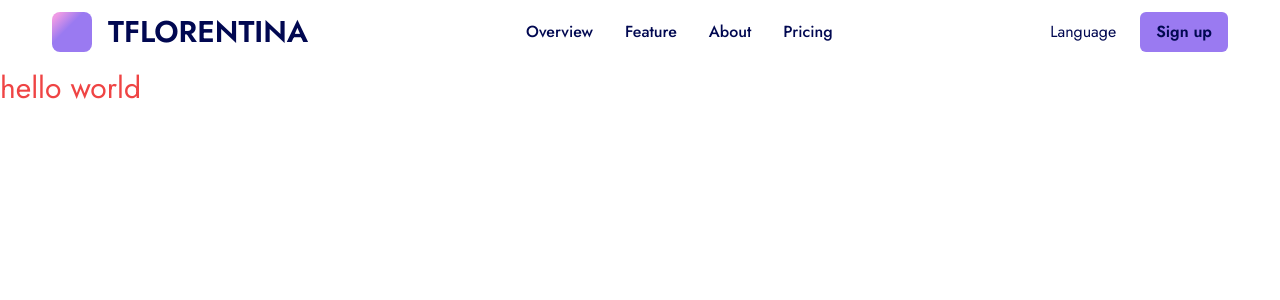
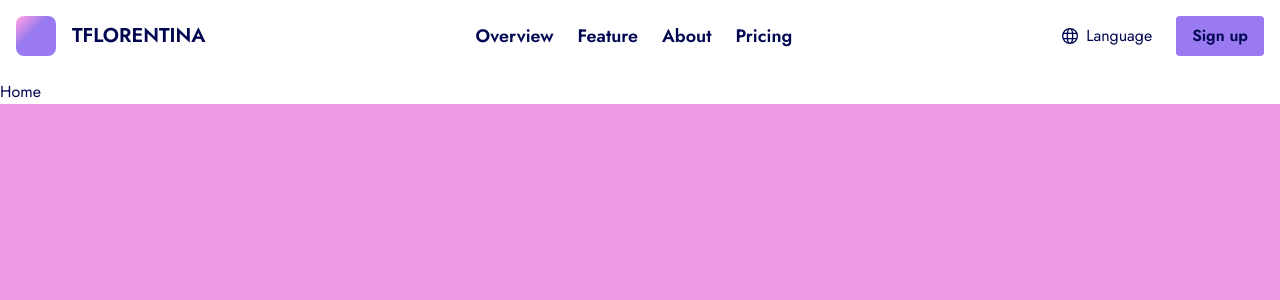
Before and after one commit to Sirou-Abdou/AghlanCompany, a React (Vite) app: page / in a window 1280 px wide. Shown: the top 300 px of the page. Built offline with nearby package versions, Linux system fonts and the light colour scheme.

Commit message:
Finish the navbar and its items

```diff
--- a/package.json
+++ b/package.json
@@ -11,7 +11,8 @@
   },
   "dependencies": {
     "react": "^18.3.1",
-    "react-dom": "^18.3.1"
+    "react-dom": "^18.3.1",
+    "react-icons": "^5.2.1"
   },
   "devDependencies": {
     "@types/react": "^18.3.3",
--- a/src/App.css
+++ b/src/App.css
@@ -4,3 +4,7 @@ body {
     font-family: "Jost", sans-serif;
     color: #010851;
 }
+
+nav {
+    z-index: 10001 !important;
+}
--- a/src/App.jsx
+++ b/src/App.jsx
@@ -1,11 +1,13 @@
 import "./App.css";
+import { Home } from "./components/Home";
 import Navbar from "./components/Navbar";
 
 function App() {
   return (
     <>
       <Navbar />
-      <h1 className="text-3xl text-red-500">hello world</h1>
+      <Home />
+      <div className="bg-pink w-full h-screen"></div>
     </>
   );
 }
--- /dev/null
+++ b/src/components/Button.jsx
@@ -0,0 +1,11 @@
+const Button = (props) => {
+  return (
+    <div>
+      <button className="bg-secondary py-2 px-4 transition-all duration-300 rounded hover:bg-indigo-600 hover:text-white font-semibold">
+        {props.children}
+      </button>
+    </div>
+  );
+};
+
+export default Button;
--- /dev/null
+++ b/src/components/Home.jsx
@@ -0,0 +1,7 @@
+import React from 'react'
+
+export const Home = () => {
+  return (
+    <div>Home</div>
+  )
+}
--- a/src/components/Navbar.jsx
+++ b/src/components/Navbar.jsx
@@ -1,28 +1,74 @@
-import React from 'react'
+import { useState } from "react";
+import { GrLanguage } from "react-icons/gr";
+import { FaXmark } from "react-icons/fa6";
+import { FaBars } from "react-icons/fa";
+import Button from "./Button";
 
 const Navbar = () => {
+  const navItem = [
+    { link: "Overview", path: "home" },
+    { link: "Feature", path: "Feature" },
+    { link: "About", path: "About" },
+    { link: "Pricing", path: "Pricing" },
+  ];
+
+  const [isMenuOpen, setIsMenuOpen] = useState(false);
+
+  const toggleMenu = () => {
+    setIsMenuOpen((prev) => !prev);
+  };
+
   return (
-    <nav className="h-[70px]">
-        <div className="flex justify-between items-center px-3 py-3 sm:mx-5 md:mx-10">
-            <div className="flex gap-4 items-center">
-                <div className="w-10 h-10 rounded-lg bg-gradient-to-br from-pink from-10% to-secondary to-40%" />
-                <h1 className="flex font-semibold text-xl lg:text-3xl uppercase">tflorentina</h1>
-            </div>
-            <div>
-                <ul className="hidden lg:flex gap-8">
-                    <li className="font-medium">Overview</li>
-                    <li className="font-medium">Feature</li>
-                    <li className="font-medium">About</li>
-                    <li className="font-medium">Pricing</li>
-                </ul>
-            </div>
-            <div className="hidden sm:flex justify-between items-center gap-6">
-                <h2>Language</h2>
-                <button className="bg-secondary py-2 px-4 rounded-md font-semibold">Sign up</button>
-            </div>
+    <div className="relative h-[80px]">
+      <nav className="bg-white w-full px-4 py-4 flex justify-between items-center">
+        <a href="/" className="flex items-center gap-4 ">
+          <div className="w-10 h-10 rounded-lg bg-gradient-to-br from-pink from-10% to-secondary to-40%" />
+          <span className="flex font-semibold text-xl lg:text-3xl uppercase">
+            tflorentina
+          </span>
+        </a>
+        <ul className="hidden md:flex md:gap-6 lg:gap-8 xl:gap-20 font-semibold text-lg">
+          {navItem.map((item) => (
+            <li key={item.link}>
+              <a href={item.path} className="block hover:text-gray-300">
+                {item.link}
+              </a>
+            </li>
+          ))}
+        </ul>
+        <div className="hidden sm:flex justify-between items-center gap-6">
+          <a href="/" className="flex gap-2 items-center  hover:text-secondary">
+            <GrLanguage />
+            Language
+          </a>
+          <Button>Sign up</Button>
         </div>
-    </nav>
-  )
-}
+        <div className="flex sm:hidden relative">
+          <button
+            onClick={toggleMenu}
+            className="text-white text-xl focus:outline-none focus:text-gray-300"
+          >
+            {isMenuOpen ? (
+              <FaXmark className="w-6 h-6 text-primary" />
+            ) : (
+              <FaBars className="w-6 h-6 text-primary" />
+            )}
+          </button>
+        </div>
+      </nav>
+      <div className={`bg-secondary absolute top-[80px] w-full py-4 px-4 sm:hidden ${isMenuOpen ? ("block") : ("hidden")}`}>
+        <ul className="flex flex-col gap-8 text-xl items-center font-medium">
+          {navItem.map((item) => (
+            <li key={item.link}>
+              <a href={item.path} className="block hover:text-gray-300">
+                {item.link}
+              </a>
+            </li>
+          ))}
+        </ul>
+      </div>
+    </div>
+  );
+};
 
-export default Navbar
+export default Navbar;
--- a/tailwind.config.js
+++ b/tailwind.config.js
@@ -2,6 +2,20 @@
 export default {
   content: ["./index.html", "./src/**/*.{js,ts,jsx,tsx}"],
   theme: {
+    screens: {
+
+      'xs': '360px',
+      // => @media (min-width: 576px) { ... }
+
+      'sm': '576px',
+      // => @media (min-width: 576px) { ... }
+
+      'md': '960px',
+      // => @media (min-width: 960px) { ... }
+
+      'lg': '1440px',
+      // => @media (min-width: 1440px) { ... }
+    },
     extend: {
       colors: {
         primary: "#010851",
```
Also changed, not shown: 1 other file (tests, documents, lock files or other folders).
